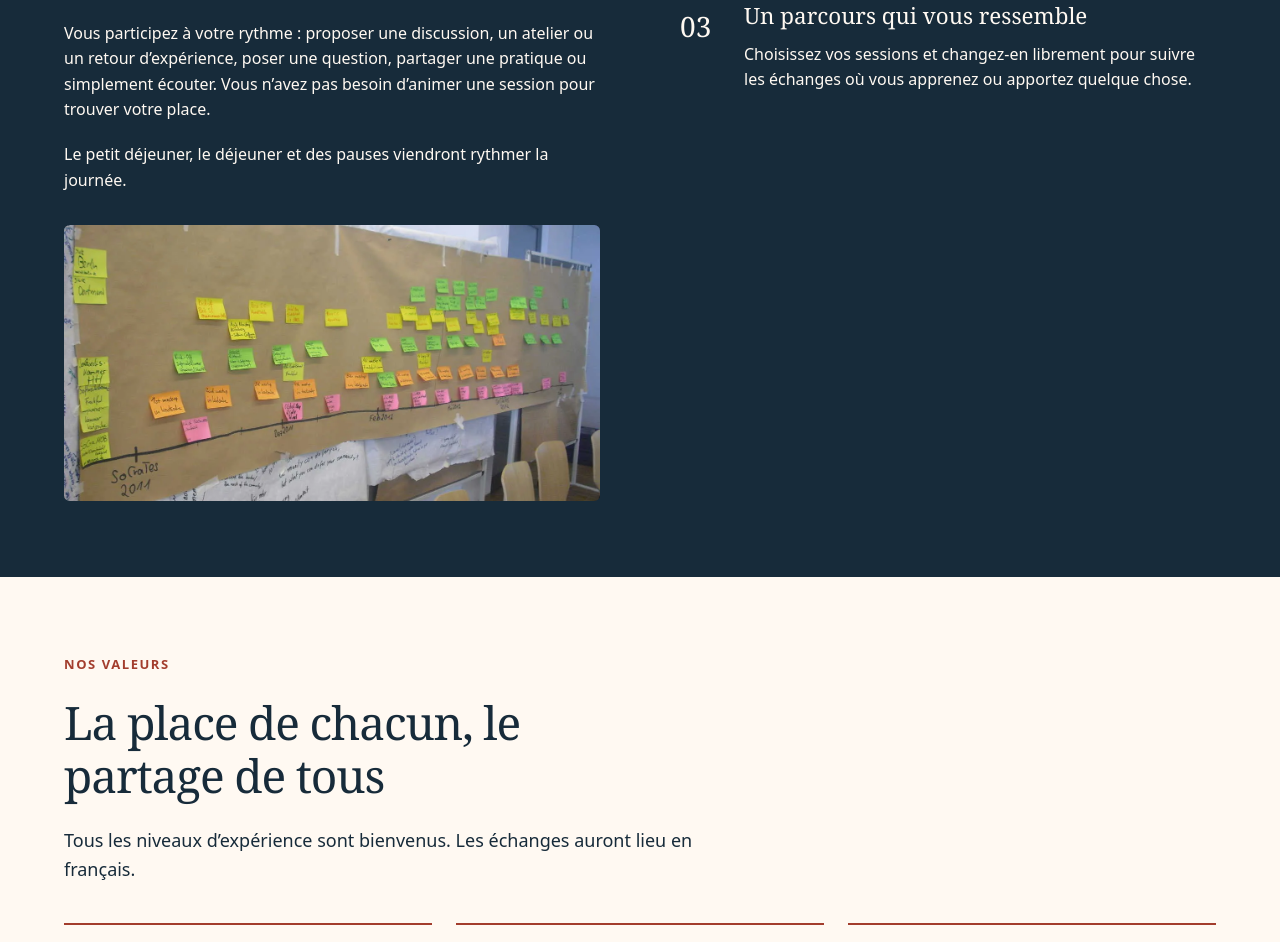
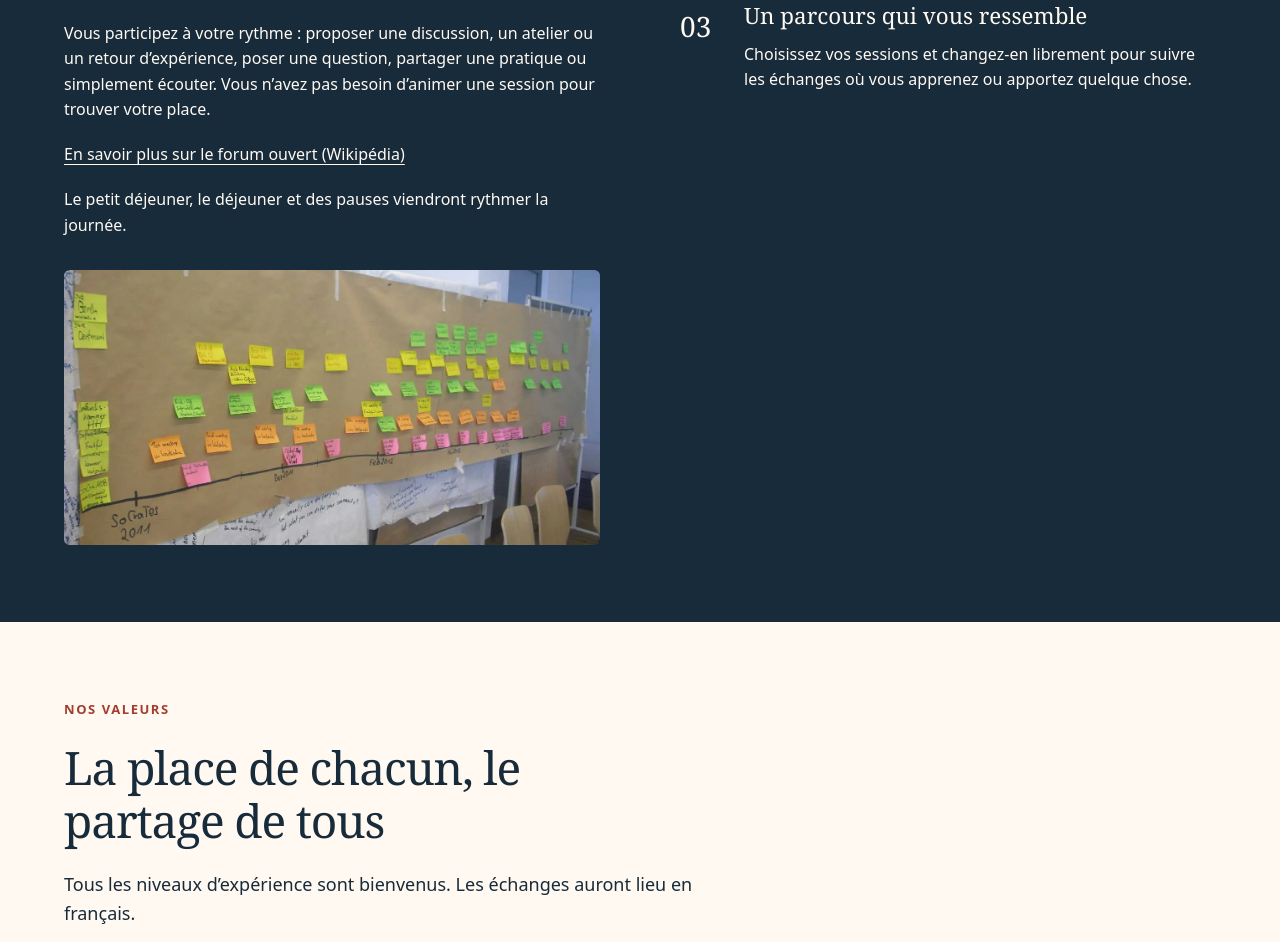
Before and after one commit to swcraftLille/SoCraTesLille2027, a website: page index.html in a window 1280 px wide. Shown: the part 2686-3628 px from the top of the page. Drawn offline with Linux system fonts and the light colour scheme.

Commit message:
add link to wikipedia

```diff
--- a/index.html
+++ b/index.html
@@ -91,6 +91,7 @@
           <h2 id="format-titre">Un forum ouvert,<br>une journée à construire ensemble</h2>
           <p>Dans une conférence classique, le programme et les interventions sont généralement préparés à l’avance. Dans un forum ouvert, les personnes présentes proposent les sujets et construisent le programme le jour même.</p>
           <p>Vous participez à votre rythme : proposer une discussion, un atelier ou un retour d’expérience, poser une question, partager une pratique ou simplement écouter. Vous n’avez pas besoin d’animer une session pour trouver votre place.</p>
+          <p><a href="https://fr.wikipedia.org/wiki/M%C3%A9thodologie_Forum_Ouvert">En savoir plus sur le forum ouvert (Wikipédia)</a></p>
           <p>Le petit déjeuner, le déjeuner et des pauses viendront rythmer la journée.</p>
           <img class="board-photo" src="./assets/forum-board-1.webp" alt="" width="1280" height="657" loading="lazy" decoding="async">
         </div>
```
